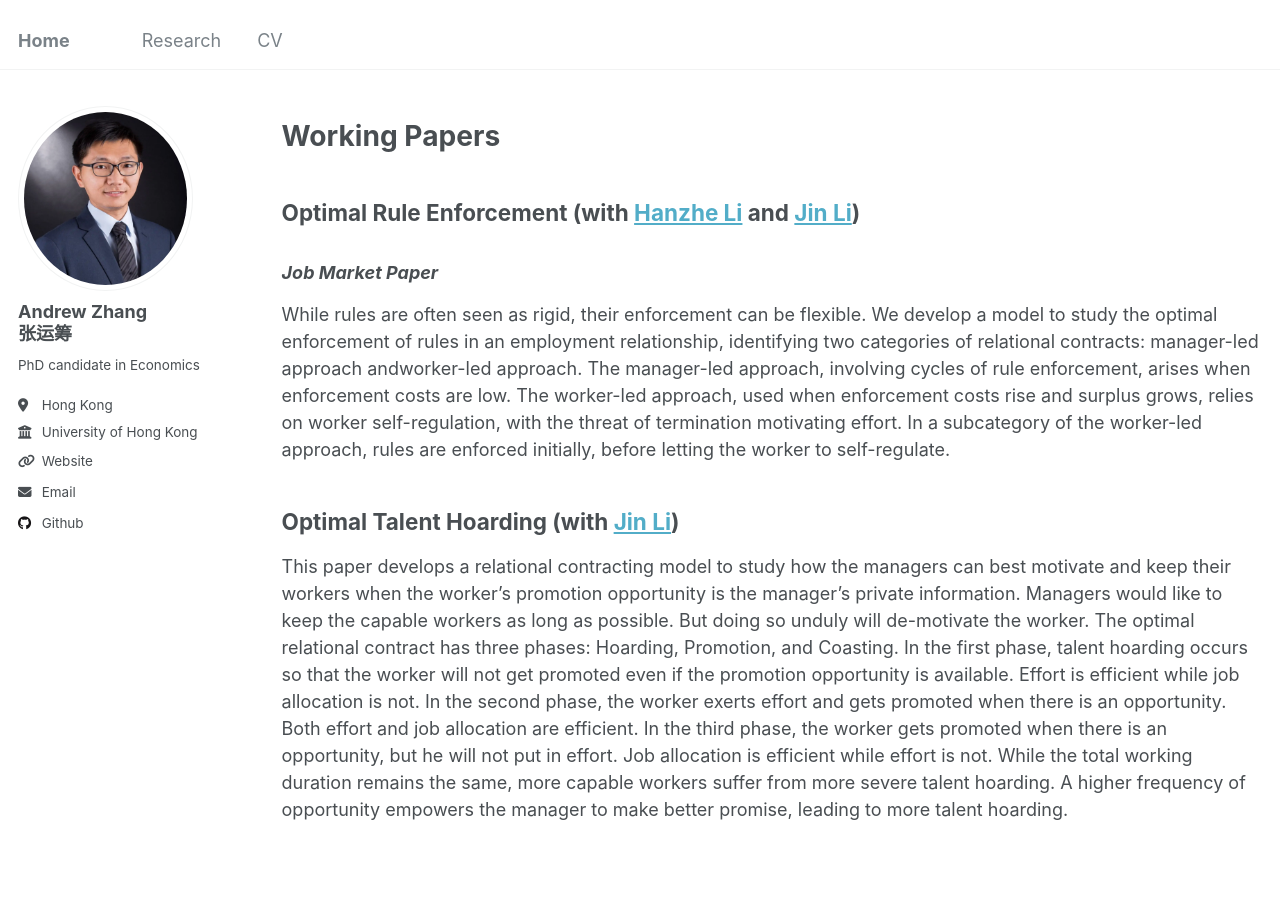
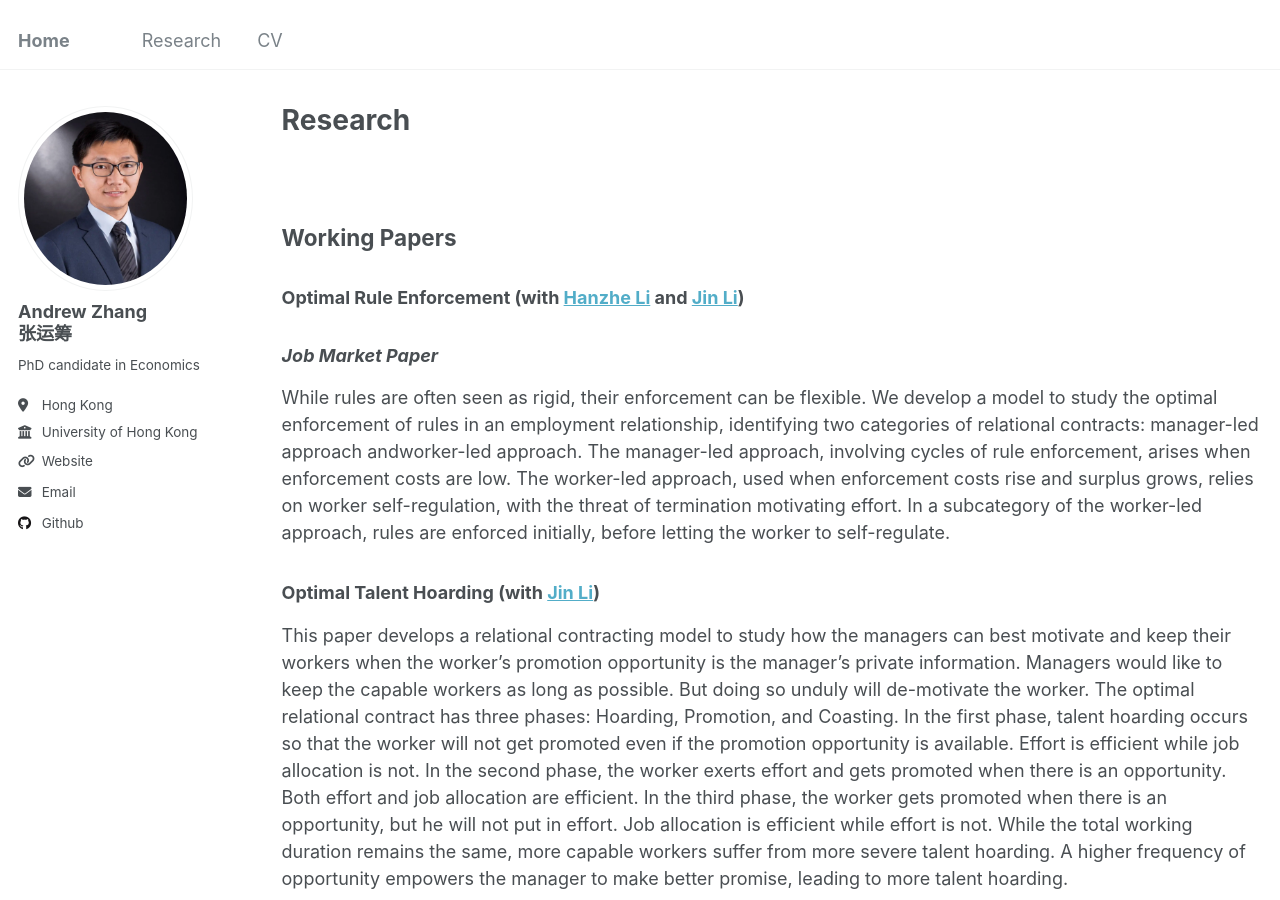
Before and after one commit to Andrew-YC-Zhang/andrew-yc-zhang.github.io, a Jekyll site: the page built from _pages/research.md, in a window 1280 px wide and 900 px high. Built offline with Jekyll 4.4.1, drawn with Linux system fonts in a browser that asks for light colours.

Commit message:
Update research.md

```diff
--- a/_pages/research.md
+++ b/_pages/research.md
@@ -1,23 +1,26 @@
 ---
 layout: archive
+title: Research
 permalink: /research/
 author_profile: true
 ---
 
 {% include base_path %}
 
-# Working Papers
+<br>
 
-## Optimal Rule Enforcement (with [Hanzhe Li](https://sites.google.com/view/hanzheli) and [Jin Li](http://www.jin-li.org/))
+## Working Papers
+
+### Optimal Rule Enforcement (with [Hanzhe Li](https://sites.google.com/view/hanzheli) and [Jin Li](http://www.jin-li.org/))
 ### *Job Market Paper*
 While rules are often seen as rigid, their enforcement can be flexible. We develop a model to study the optimal enforcement of rules in an employment relationship, identifying two categories of relational contracts: manager-led approach andworker-led approach. The manager-led approach, involving cycles of rule enforcement, arises when enforcement costs are low. The worker-led approach, used when enforcement costs rise and surplus grows, relies on worker self-regulation, with the threat of termination motivating effort. In a subcategory of the worker-led approach, rules are enforced initially, before letting the worker to self-regulate.
 
-## Optimal Talent Hoarding (with [Jin Li](http://www.jin-li.org/))
+### Optimal Talent Hoarding (with [Jin Li](http://www.jin-li.org/))
 This paper develops a relational contracting model to study how the managers can best motivate and keep their workers when the worker’s promotion opportunity is the manager’s private information. Managers would like to keep the capable workers as long as possible. But doing so unduly will de-motivate the worker. The optimal relational contract has three phases: Hoarding, Promotion, and Coasting. In the first phase, talent hoarding occurs so that the worker will not get promoted even if the promotion opportunity is available. Effort is efficient while job allocation is not. In the second phase, the worker exerts effort and gets promoted when there is an opportunity. Both effort and job allocation are efficient. In the third phase, the worker gets promoted when there is an opportunity, but he will not put in effort. Job allocation is efficient while effort is not. While the total working duration remains the same, more capable workers suffer from more severe talent hoarding. A higher frequency of opportunity empowers the manager to make better promise, leading to more talent hoarding.
 
 <br>
 
-# Work in Progress
+## Work in Progress
 ### Pay for Crisis (with [Hanzhe Li](https://sites.google.com/view/hanzheli) and [Jin Li](http://www.jin-li.org/))
 ### Promotion or Training: A Model of Talent Hoarding
 ### Managing KOLs in Wanghong Economy (with [Hanzhe Li](https://sites.google.com/view/hanzheli))
```
